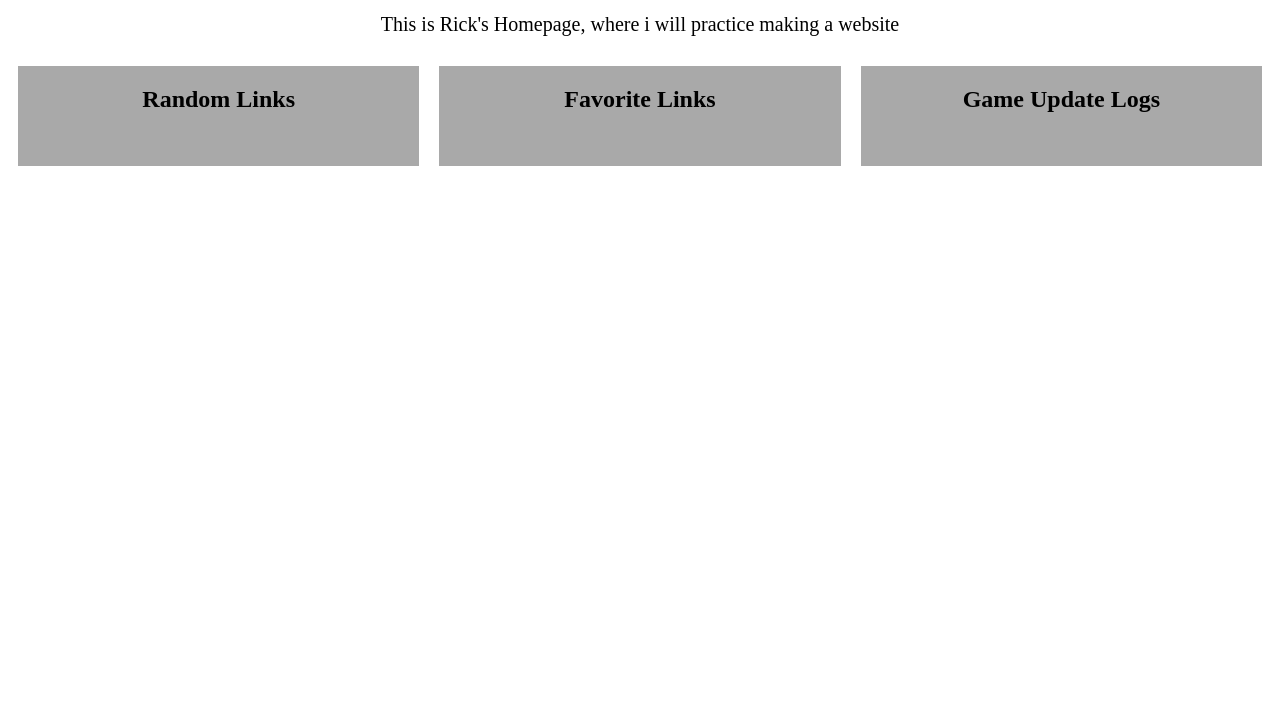
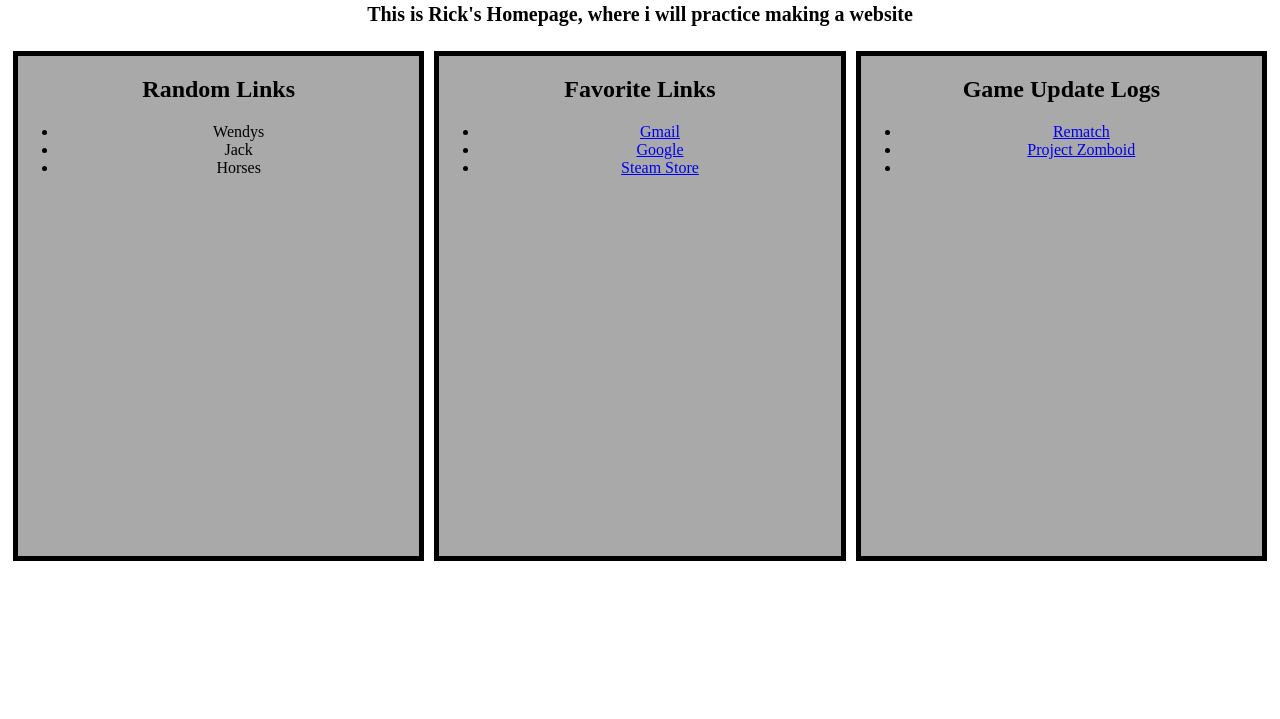
Before and after one commit to X01PowerArmor/ricardo-website, a plain HTML site: page homepage.html in a window 1280 px wide. Shown: the part 81-800 px from the top of the page. Drawn offline with Linux system fonts and the light colour scheme.

Commit message:
Centered text Added links Added boxes

```diff
--- a/homepage.html
+++ b/homepage.html
@@ -6,18 +6,34 @@
     <title>Ricardo's Homepage</title>
     <link rel="stylesheet" href="style.css">
     <h1><strong>Rick's Homepage</strong></h1>
-    <p class="desc">This is Rick's Homepage, where i will practice making a website</p>
+    <p class="desc"><strong>This is Rick's Homepage, where i will practice making a website</strong></p>
 </head>
 <body>
     <section class="flex-container">
         <div class="one">
             <h2>Random Links</h2>
+            <ul class="one">
+            <li>Wendys</li>
+            <li>Jack</li>
+            <li>Horses</li>
+            </ul>
         </div>
         <div class="two">
             <h2>Favorite Links</h2>
+            <ul>
+             <li><a href="https://www.gmail.com" target="_blank" rel="noopener noreferrer">Gmail</a></li>
+             <li><a href="https://www.google.com" target="_blank" rel="noopener noreferrer">Google</a></li>
+             <li><a href="https://store.steampowered.com" target="_blank" rel="noopener noreferrer">Steam Store</a></li>
+            </ul>
         </div>
         <div class="three">
             <h2>Game Update Logs</h2>
+            <ul>
+                <li><a href="https://www.playrematch.com/news" target="_blank" rel="noopener noreferrer">Rematch</a></li>
+                <li><a href="https://store.steampowered.com/news/app/108600" target="_blank" rel="noopener noreferrer">Project Zomboid</a></li>
+                <li></li>
+            </ul>
+
         </div>
     </section>
 </body>
--- a/style.css
+++ b/style.css
@@ -1,8 +1,10 @@
 h1 {
+background-color: darkgray;
 text-align: center;
 font-size: 30px;
 outline: 5px solid rgb(0, 0, 0);
 padding: 10px;
+margin: 10px;
 }
 .desc {
     text-align: center;
@@ -12,10 +14,10 @@ padding: 10px;
     display: flex;
 }
 .flex-container div {
-    outline: 5px black;
+    outline: 5px solid black;
     text-align: center;
     background: darkgray;
-    height: 100px;
+    height: 500px;
     flex: 1;
     margin: 10px;
 }
```
